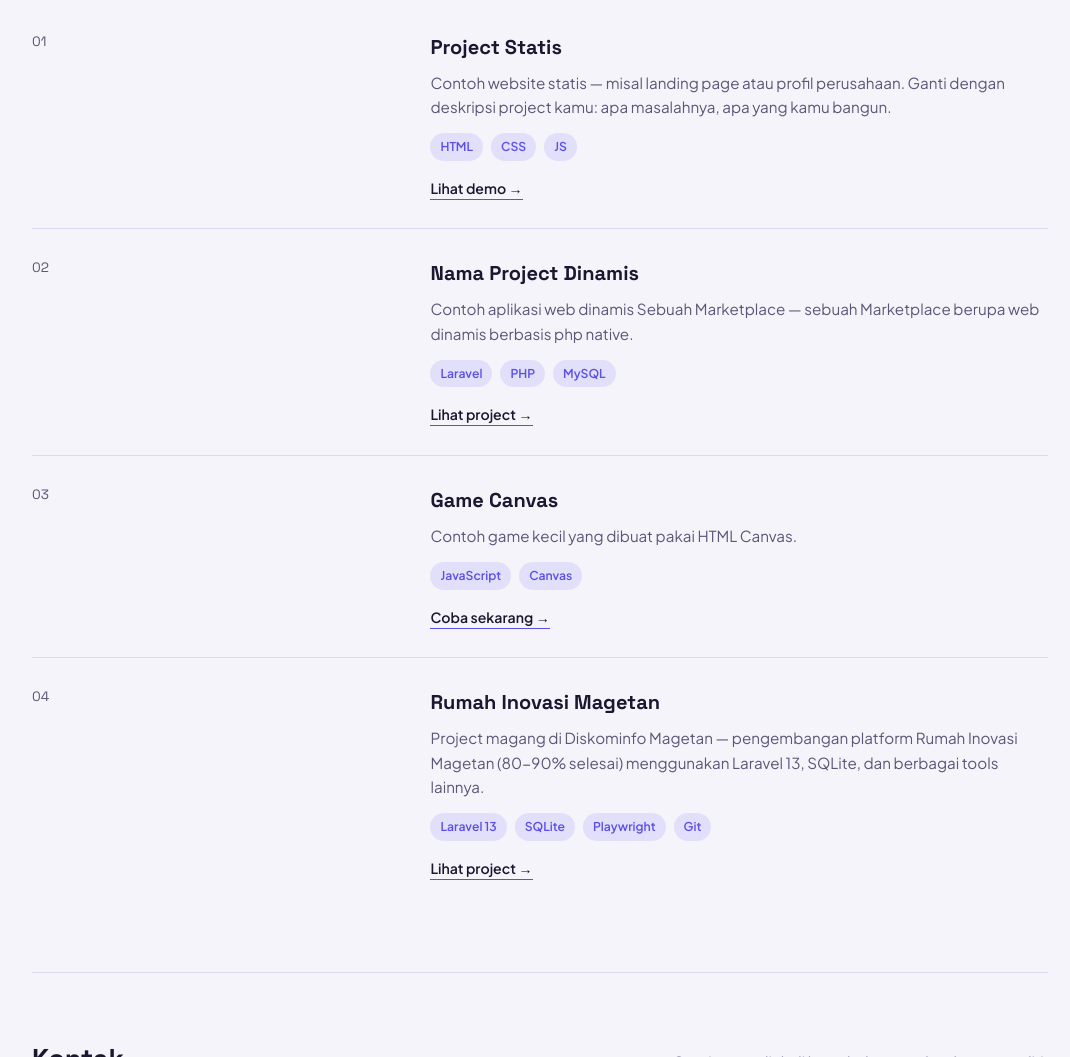
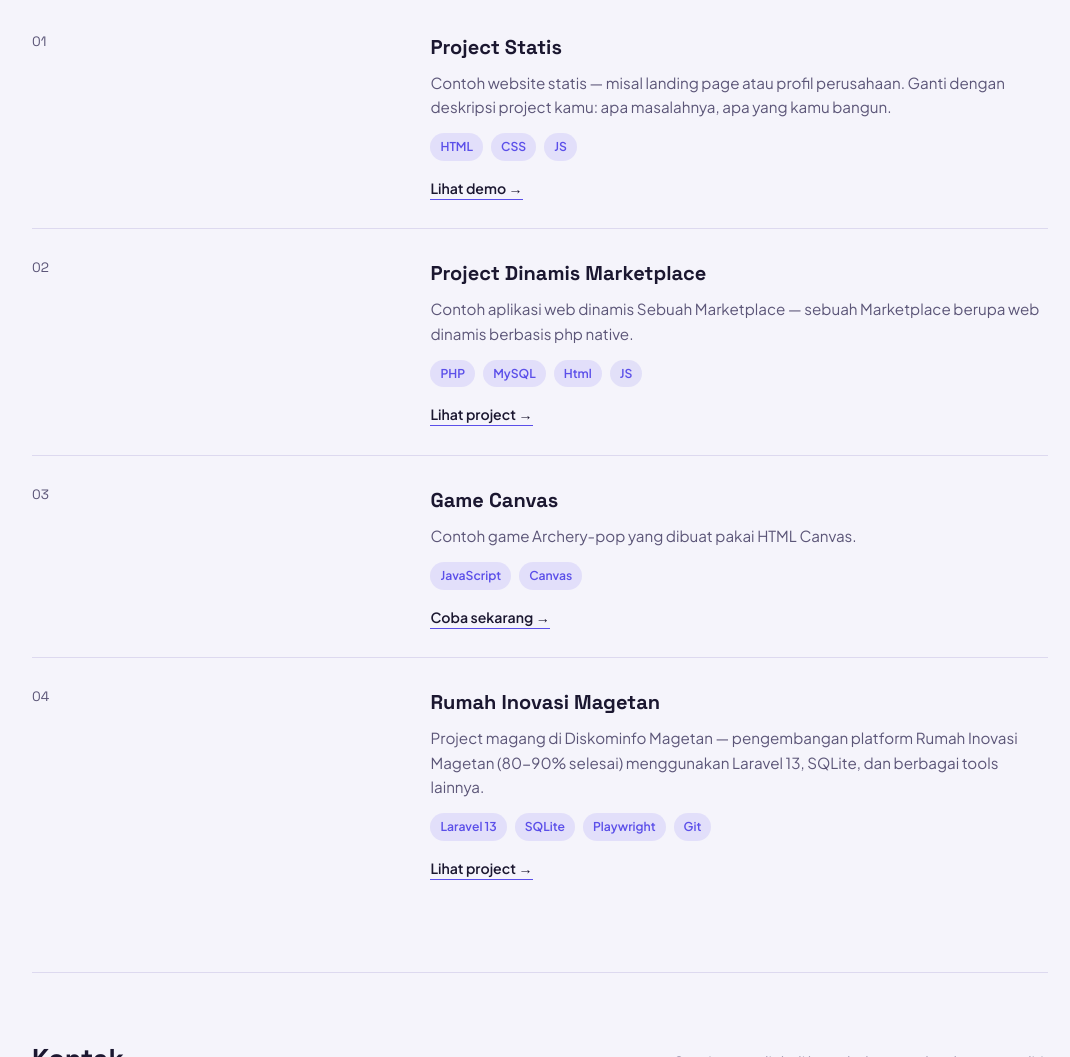
Before and after one commit to mutiatus66-coder/profile.muttie, a plain HTML site: page index.html in a window 1280 px wide. Shown: the part 5047-6104 px from the top of the page, without its empty margins (100-1170 px from the left). Drawn offline with Linux system fonts and the light colour scheme.

Commit message:
Update project descriptions and technologies used

```diff
--- a/index.html
+++ b/index.html
@@ -319,9 +319,9 @@
     <div class="project">
       <div class="project-num">02</div>
       <div>
-        <h3>Nama Project Dinamis</h3>
+        <h3>Project Dinamis Marketplace</h3>
         <p class="desc">Contoh aplikasi web dinamis Sebuah Marketplace —  sebuah Marketplace berupa web dinamis berbasis php native.</p>
-        <div class="tech-tags"><span>Laravel</span><span>PHP</span><span>MySQL</span></div>
+        <div class="tech-tags"><span>PHP</span><span>MySQL</span><span>Html</span><span>JS</span></div>
         <div class="project-links"><a href="https://marketplacem.ct.ws/">Lihat project →</a></div>
       </div>
     </div>
@@ -330,7 +330,7 @@
       <div class="project-num">03</div>
       <div>
         <h3>Game Canvas</h3>
-        <p class="desc">Contoh game kecil yang dibuat pakai HTML Canvas.</p>
+        <p class="desc">Contoh game Archery-pop yang dibuat pakai HTML Canvas.</p>
         <div class="tech-tags"><span>JavaScript</span><span>Canvas</span></div>
         <div class="project-links"><a href="https://mutiatus66-coder.github.io/Archery-Pop/">Coba sekarang →</a></div>
       </div>
```
